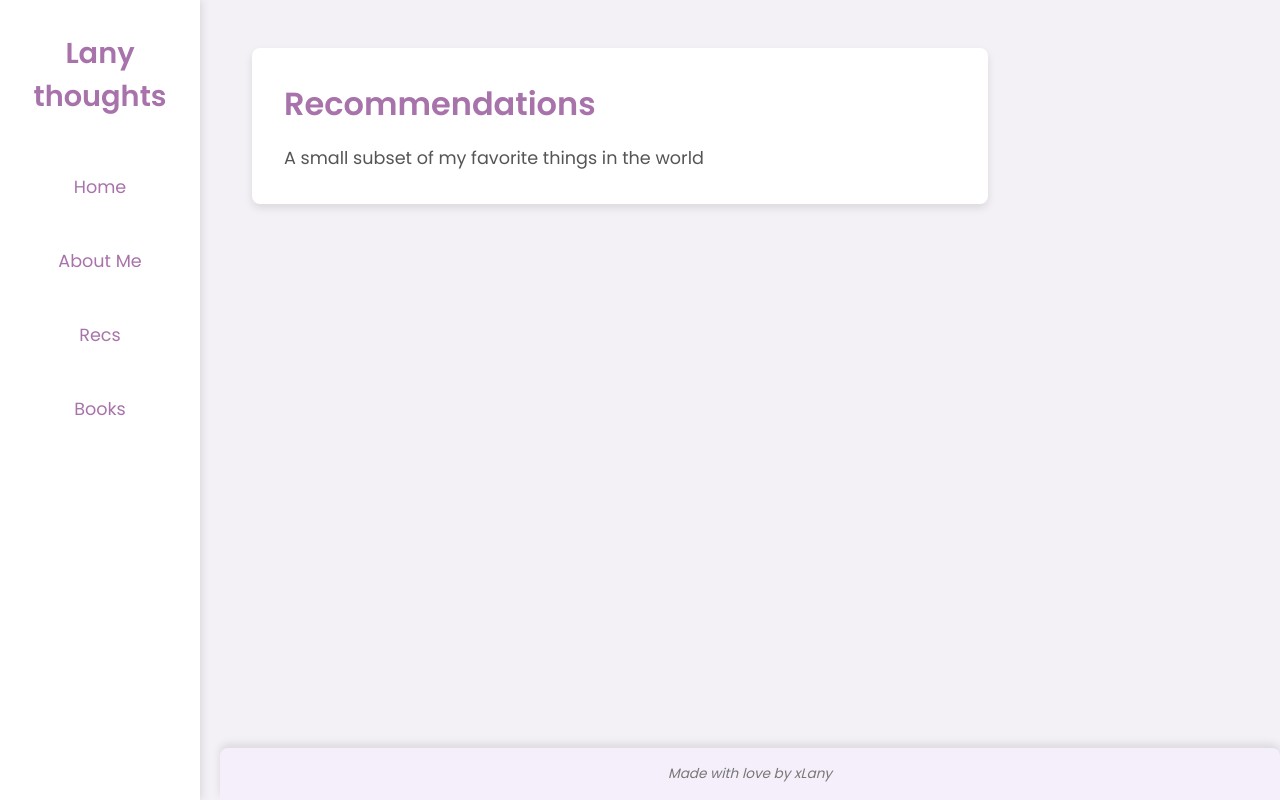
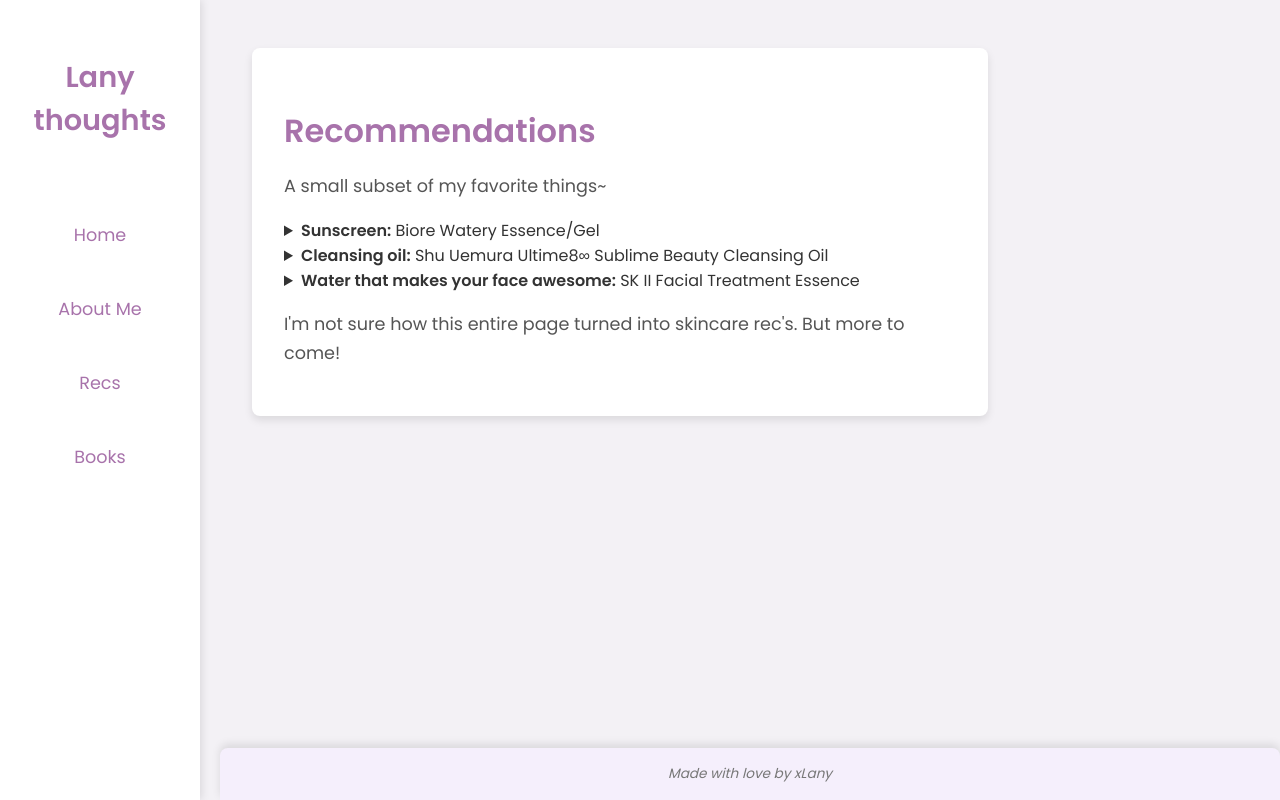
Before and after one commit to xlany/website, a Flask app: page /recommendations.html in a window 1280 px wide. Run offline with Flask 3, Linux system fonts and the light colour scheme.

Commit message:
Add skincare recommendations and Flash auto-build on save

```diff
--- a/app.py
+++ b/app.py
@@ -20,8 +20,5 @@
 def books():
     return render_template('books.html')
 
-# if __name__ == '__main__':
-#     app.run(debug=True)
-
 if __name__ == '__main__':
-    freezer.freeze()
+    app.run(debug=True)
--- a/build/about.html
+++ b/build/about.html
@@ -30,12 +30,10 @@
 
 <section class="content">
     <h2>About Me</h2>
-    <p>Hello! I'm Xiaolan You. We've probably already good friends if you have this link. But if
+    <p>Hello! I'm Xiaolan. We've probably already good friends if you have this link. But if
         not—welcome! I hope to meet you soon:)</p>
-    <br>
     <h2>Live Tracker</h2>
     <p>Currently in NYC doing software engineer at a small AI company. Drop me a message or come visit!</p>
-    <br>
     <p>I made this website because:</p>
     <ul>
         <li>I really wanted to pimp out this sunscreen that I really love and I've written
@@ -46,7 +44,6 @@
             after I moved there.</li>
         <li>I really want to continue that 2013 Tumblr aesthetics.</li>
     </ul>
-    <br>
 </section>
 
     </main>
--- a/build/static/style.css
+++ b/build/static/style.css
@@ -1,6 +1,6 @@
 /* Reset styles */
 * {
-    margin: 0;
+    margin: 1;
     padding: 0;
     box-sizing: border-box;
 }
--- /dev/null
+++ b/freeze.py
@@ -0,0 +1,3 @@
+from app import freezer
+
+freezer.freeze()
--- a/static/style.css
+++ b/static/style.css
@@ -1,6 +1,6 @@
 /* Reset styles */
 * {
-    margin: 0;
+    margin: 1;
     padding: 0;
     box-sizing: border-box;
 }
--- a/templates/about.html
+++ b/templates/about.html
@@ -6,12 +6,10 @@
 {% block content %}
 <section class="content">
     <h2>About Me</h2>
-    <p>Hello! I'm Xiaolan You. We've probably already good friends if you have this link. But if
+    <p>Hello! I'm Xiaolan. We've probably already good friends if you have this link. But if
         not—welcome! I hope to meet you soon:)</p>
-    <br>
     <h2>Live Tracker</h2>
     <p>Currently in NYC doing software engineer at a small AI company. Drop me a message or come visit!</p>
-    <br>
     <p>I made this website because:</p>
     <ul>
         <li>I really wanted to pimp out this sunscreen that I really love and I've written
@@ -22,6 +20,5 @@
             after I moved there.</li>
         <li>I really want to continue that 2013 Tumblr aesthetics.</li>
     </ul>
-    <br>
 </section>
 {% endblock %}
--- a/templates/recommendations.html
+++ b/templates/recommendations.html
@@ -6,6 +6,61 @@
 {% block content %}
 <section class="content">
     <h2>Recommendations</h2>
-    <p>A small subset of my favorite things in the world</p>
+    <p>A small subset of my favorite things~</p>
+
+    <details>
+        <summary><b>Sunscreen:</b> Biore Watery Essence/Gel</summary>
+        <p>The reason I made this website (seriously). I've bought 20+ bottles of Biore sunscreens since
+            the year 2014. I've tried so many of the
+            sunscreens out there (Annessa, SuperGoop, Neutrogena, Cerava AM, etc.) OMG they all cannot
+            compare.
+        </p>
+        <p>Face: Biore Watery Essence. It was made for face and has no white cast.</p>
+        <p>Body: Biore Watery Gel. It was made for body and has a slight white cast. It's cheaper than
+            the face version.</p>
+        <p> Why I like it:</p>
+        <ul>
+            <li><b>It works.</b> Japanese sunscreens are the way to go. They take sunscreens super seriously
+                because of the pale af beauty standard. Therefore they pursue new tech way more
+                whereas the US FDA hasn't approved new sunscreen compounds in like 10 years.
+                In addition, they use the PA system which accounts for UVA (the wavelength in charge
+                of aging and tanning) whereas the US's SPF system only accounts for UBV (the wavelengths
+                that ~burn~). Except if you read carefully for "full spectrum coverage" which protects against
+                UVA + UBV, thank you Michael for correcting me. But I DIGRESS. Japanese sunscreens hella work.
+                And they're all really high quality because of the fierce domestic competition.
+            </li>
+            <li><b>It feels great.</b> Annessa is oily on my skin (although my wonderful boyfriend likes it very much).
+                Supergoop starts getting runny into my eyes sometime in the middle of the afternoon (although my
+                wonderful boyfriend also like it very much b/c it comes in a bigass bottle). But Biore is
+                non-oily, dries quickly, and basically unnoticable through the day. You still gotta take it off
+                with oil cleansing though, like all sunscreens.
+            </li>
+            <li><b>It's cheap.</b> Only $12/13 in the US or $5/6 in Japan. Compare to Annessa being like 30 bucks
+                smh unnecessary. I get mine on Yesstyle and use it as free shipping fodder.
+            </li>
+        </ul>
+    </details>
+
+    <details>
+        <summary><b>Cleansing oil:</b> Shu Uemura Ultime8∞ Sublime Beauty Cleansing Oil</summary>
+        <p>"People saying this is the best cleansing oil they've ever used are surely exaggerating," I said.
+            "How can a cleansing oil of all things stand out?" Well, my past self was so wrong! This is the
+            best cleansing oil I've ever slathered on my face! It takes off sunscreen/makeup like a dream with
+            literally ZERO residue feeling left on the face and leaves the skin feeling EXCEPTIONALLY soft. Wow.
+            Try to get this in Japan or on Korean Air sky magazine if possible because the price goes from
+            50 -> 30 dollars. Hella expensive for a cleansing oil but let me tell you, it is worth every cent.
+        </p>
+    </details>
+
+    <details>
+        <summary><b>Water that makes your face awesome:</b> SK II Facial Treatment Essence</summary>
+        <p>What can I say. Asia's miracle water is indeed a miracle. The first time I used a sample, I woke up
+            the next morning and my face glowed like a lightblub 💡💡💡. Even now, if I don't use this
+            thing for a while (between refills) I can feel the differnce. Get the huge 330ml bottle via Costco and it will last
+            you 1.5 years.
+        </p>
+    </details>
+
+    <p>I'm not sure how this entire page turned into skincare rec's. But more to come!</p>
 </section>
 {% endblock %}
```
Also changed, not shown: build/recommendations.html (+56 -1 lines).
